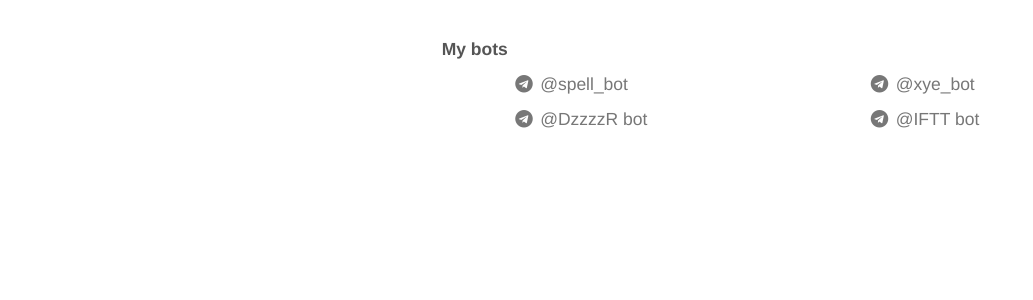
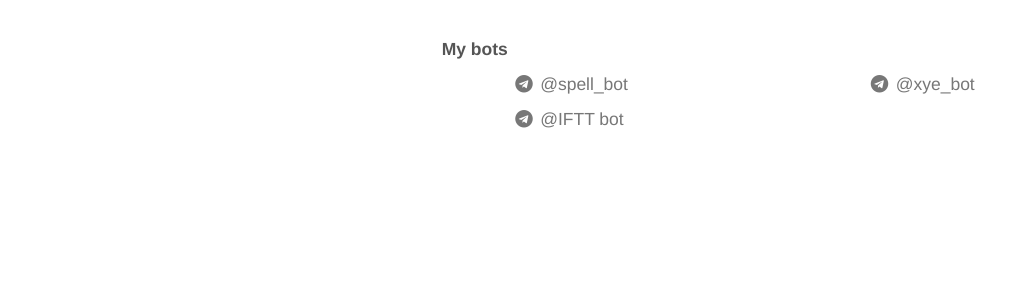
Before and after one commit to m-muzafarov/m-muzafarov.github.io, a Jekyll site: the page index.html, which Jekyll copies as it is, in a window 1280 px wide. Shown: the part 1380-1680 px from the top of the page, without its empty margins (0-1033 px from the left). Built offline with Jekyll 4.4.1, drawn with Linux system fonts in a browser that asks for light colours; comment, search, counter and statistics services are not loaded.

Commit message:
remove DzzzR bot

```diff
--- a/index.html
+++ b/index.html
@@ -102,10 +102,9 @@
                             <li class="row">
                                 <div class="col-sm-1"></div>
                                 <div class="col-sm-4 col-xs-5">
-                                    <a href="https://t.me/DzzzzR_bot"><i class="fa fa-fw fa-telegram"></i> @DzzzzR bot</a>
+                                    <a href="https://t.me/IFTT_bot"><i class="fa fa-fw fa-telegram"></i> @IFTT bot</a>
                                 </div>
                                 <div class="col-sm-4 col-xs-5 col-sm-offset-1 col-xs-offset-2">
-                                    <a href="https://t.me/IFTT_bot"><i class="fa fa-fw fa-telegram"></i> @IFTT bot</a>
                                 </div>
                             </li>
                         </ul>
```
